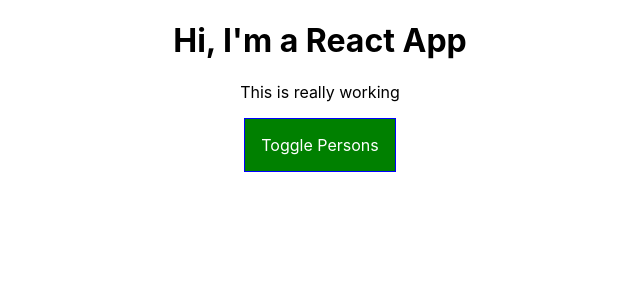
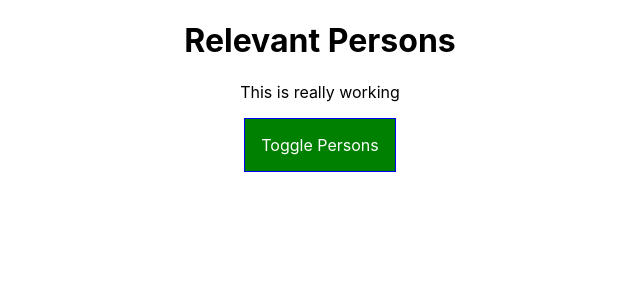
Before and after one commit to leogsouza/react-course, a React (Create React App) app in the folder react-complete-guide/: page / in a window 1280 px wide. Shown: the top 300 px of the page, without its empty margins (320-960 px from the left). Built offline with nearby package versions, Linux system fonts and the light colour scheme.

Commit message:
Add AppTitle

```diff
--- a/react-complete-guide/src/components/Cockpit/Cockpit.js
+++ b/react-complete-guide/src/components/Cockpit/Cockpit.js
@@ -20,7 +20,7 @@
     }
   return (
     <div className={classes.Cockpit}>
-      <h1>Hi, I'm a React App</h1>
+      <h1>{props.appTitle}</h1>
       <p className={assignedClasses.join(" ")}>This is really working</p>
       <button className={btnClass} onClick={props.clicked}>
         Toggle Persons
--- a/react-complete-guide/src/containers/App.js
+++ b/react-complete-guide/src/containers/App.js
@@ -44,22 +44,12 @@
   };
 
   render() {
-    const style = {
-      backgroundColor: "green",
-      color: 'white',
-      font: "inherit",
-      border: "1px solid blue",
-      padding: "8px",
-      cursor: "pointer"
-    };
-
     let persons = null;
 
     if (this.state.showPersons) {
       persons = <Persons persons={this.state.persons}
             clicked={this.deletePersonHandler}
             changed={this.nameChangedHandler} />
-      style.backgroundColor = 'red';
     }
 
 
@@ -68,6 +58,7 @@
 
         <div className="App">
           <Cockpit showPersons={this.state.showPersons}
+            appTitle={this.props.title}
             persons={this.state.persons} clicked={this.togglePersonsHandler} />
           {persons}
         </div>
--- a/react-complete-guide/src/index.js
+++ b/react-complete-guide/src/index.js
@@ -4,7 +4,7 @@
 import App from './containers/App';
 import * as serviceWorker from './serviceWorker';
 
-ReactDOM.render(<App />, document.getElementById('root'));
+ReactDOM.render(<App title="Relevant Persons" />, document.getElementById('root'));
 
 // If you want your app to work offline and load faster, you can change
 // unregister() to register() below. Note this comes with some pitfalls.
```
